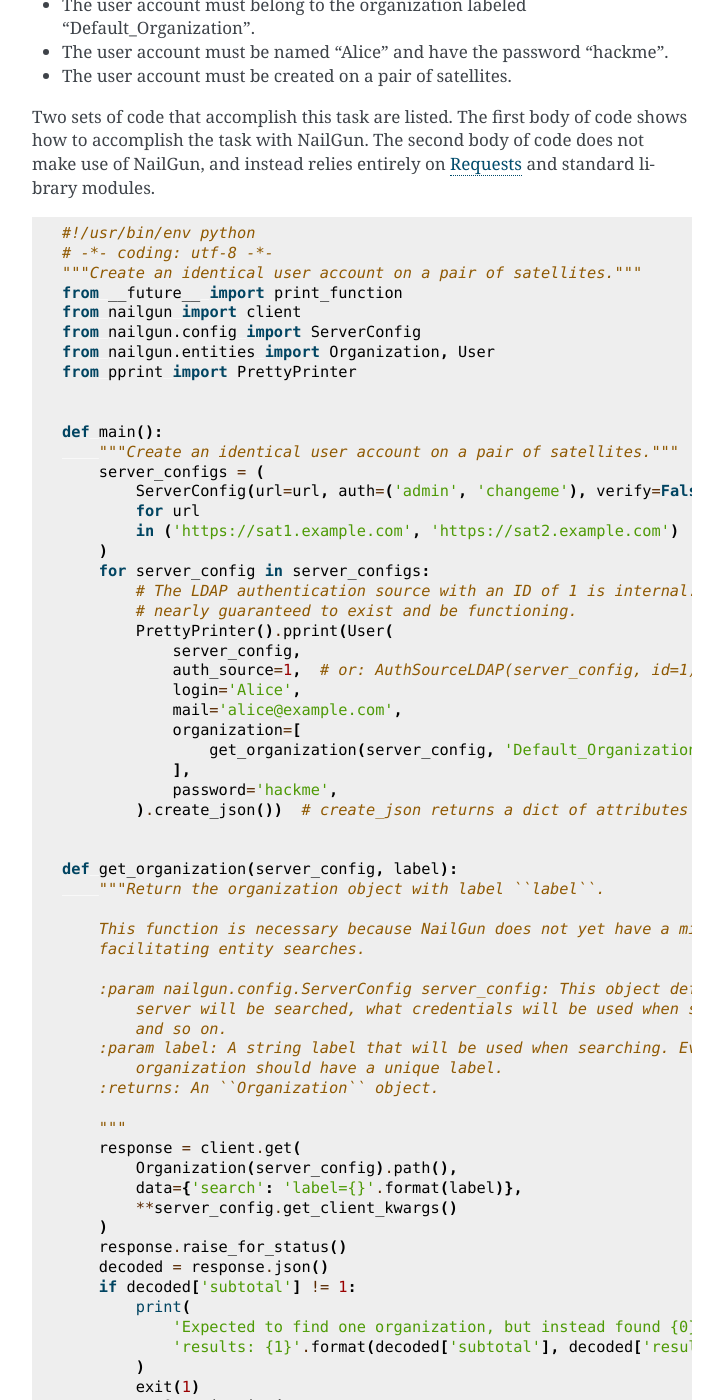
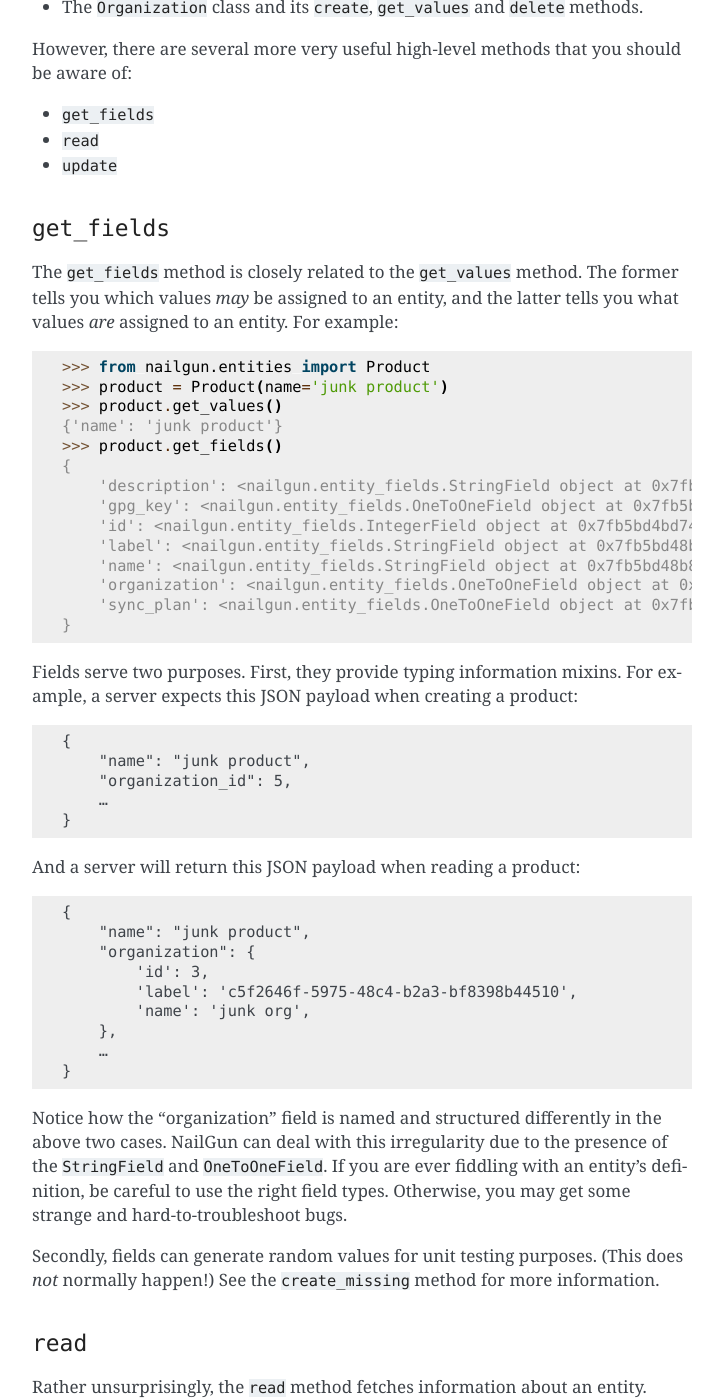
Before and after one commit to SatelliteQE/nailgun, a Sphinx documentation site: the page built from docs/examples.rst, in a window 1280 px wide and 1400 px high, scrolled down 4199 px. Shown: the whole window, without its empty margins (388-1111 px from the left). Built offline with Sphinx 7.4.7, drawn with Linux system fonts in a browser that asks for light colours; some of the changed text lies outside the part shown.

Commit message:
Update documentation, `Organization` entity
Demonstrate how to use the following methods:

* `get_fields`
* `read`
* `update`

Give the `Organization` entity the `EntityUpdateMixin`. This is necessary for
fully testing the provided documentation.

```diff
--- a/docs/examples.rst
+++ b/docs/examples.rst
@@ -103,8 +103,154 @@
 system-wide configuration file or place user configuration data in an alternate
 location. Read :mod:`nailgun.config` for full details.
 
-Advanced
---------
+Using More Methods
+------------------
+
+The examples so far have only made use of a small set of classes and methods:
+
+* The ``ServerConfig`` class and several of its methods.
+* The ``Organization`` class and its ``create``, ``get_values`` and ``delete``
+  methods.
+
+However, there are several more very useful high-level methods that you should
+be aware of:
+
+* ``get_fields``
+* ``read``
+* ``update``
+
+
+``get_fields``
+~~~~~~~~~~~~~~
+
+The ``get_fields`` method is closely related to the ``get_values`` method. The
+former tells you which values *may* be assigned to an entity, and the latter
+tells you what values *are* assigned to an entity. For example:
+
+    >>> from nailgun.entities import Product
+    >>> product = Product(name='junk product')
+    >>> product.get_values()
+    {'name': 'junk product'}
+    >>> product.get_fields()
+    {
+        'description': <nailgun.entity_fields.StringField object at 0x7fb5bf25ee10>,
+        'gpg_key': <nailgun.entity_fields.OneToOneField object at 0x7fb5bf1f1128>,
+        'id': <nailgun.entity_fields.IntegerField object at 0x7fb5bd4bd748>,
+        'label': <nailgun.entity_fields.StringField object at 0x7fb5bd48b7f0>,
+        'name': <nailgun.entity_fields.StringField object at 0x7fb5bd48b828>,
+        'organization': <nailgun.entity_fields.OneToOneField object at 0x7fb5bd498f60>,
+        'sync_plan': <nailgun.entity_fields.OneToOneField object at 0x7fb5bd49eac8>,
+    }
+
+Fields serve two purposes. First, they provide typing information mixins. For
+example, a server expects this JSON payload when creating a product::
+
+    {
+        "name": "junk product",
+        "organization_id": 5,
+        …
+    }
+
+And a server will return this JSON payload when reading a product::
+
+
+    {
+        "name": "junk product",
+        "organization": {
+            'id': 3,
+            'label': 'c5f2646f-5975-48c4-b2a3-bf8398b44510',
+            'name': 'junk org',
+        },
+        …
+    }
+
+Notice how the "organization" field is named and structured differently in the
+above two cases. NailGun can deal with this irregularity due to the presence of
+the ``StringField`` and ``OneToOneField``. If you are ever fiddling with an
+entity's definition, be careful to use the right field types. Otherwise, you may
+get some strange and hard-to-troubleshoot bugs.
+
+Secondly, fields can generate random values for unit testing purposes. (This
+does *not* normally happen!) See the ``create_missing`` method for more
+information.
+
+``read``
+~~~~~~~~
+
+Rather unsurprisingly, the ``read`` method fetches information about an entity.
+Importantly, the ``read`` method does not have side-effects:
+
+    >>> from nailgun import entities
+    >>> org = entities.Organization(id=418)
+    >>> response = org.read()
+    >>> for obj in (org, response):
+    ...     type(obj)
+    ...
+    <class 'nailgun.entities.Organization'>
+    <class 'nailgun.entities.Organization'>
+    >>> for obj in (org, response):
+    ...     obj.get_values()
+    ...
+    {'id': 418}
+    {
+        'description': None,
+        'id': 418,
+        'label': 'junk_org',
+        'name': 'junk org',
+        'title': 'junk org',
+    }
+
+As demonstrated above, the ``read`` method does not alter the object it is
+called on. Instead, it creates a new object, populates that object with
+attributes, and returns that new object. As a result, idioms like ``org =
+org.read()`` are advisable.
+
+``update``
+~~~~~~~~~~
+
+The ``update`` method updates an entity's values. For example:
+
+    >>> from nailgun.entities import Organization
+    >>> org = Organization(id=418).read()
+    >>> org.get_values()
+    {
+        'description': None,
+        'id': 418,
+        'label': 'junk_org',
+        'name': 'junk org',
+        'title': 'junk org',
+    }
+    >>> org.name = 'junkier org'
+    >>> org.description = 'supercalifragilisticexpialidocious'
+    >>> org = org.update()  # update all fields by default
+    >>> org.get_values()
+    {
+        'description': 'supercalifragilisticexpialidocious',
+        'id': 418,
+        'label': 'junk_org',
+        'name': 'junkier org',
+        'title': 'junkier org',
+    }
+    >>> org.description = None
+    >>> org = org.update(['description'])  # update only named fields
+    >>> org.get_values()
+    {
+        'description': None,
+        'id': 418,
+        'label': 'junk_org',
+        'name': 'junkier org',
+        'title': 'junkier org',
+    }
+
+Some notes on the above:
+
+* By default, the ``update`` method updates all fields. However, it is also
+  possible to update a subset of fields.
+* The ``update`` method is side-effect free. As a result, idioms like ``org =
+  org.update()`` are advisable.
+
+Using Lower Layers
+------------------
 
 This section demonstrates how to create a user account. To make things
 interesting, there are some extra considerations:
```
Also changed, not shown: other parts of docs/examples.rst (+2 -2 lines), 1 other file.
